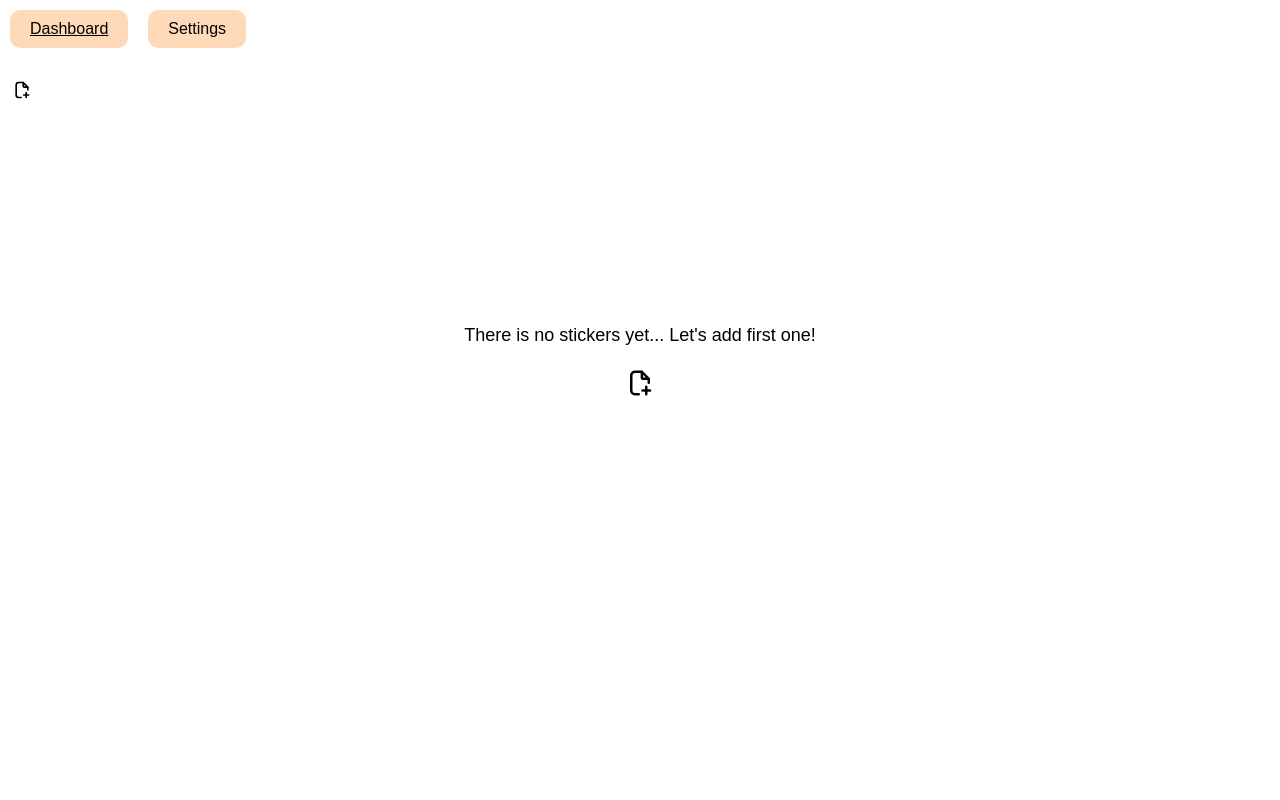
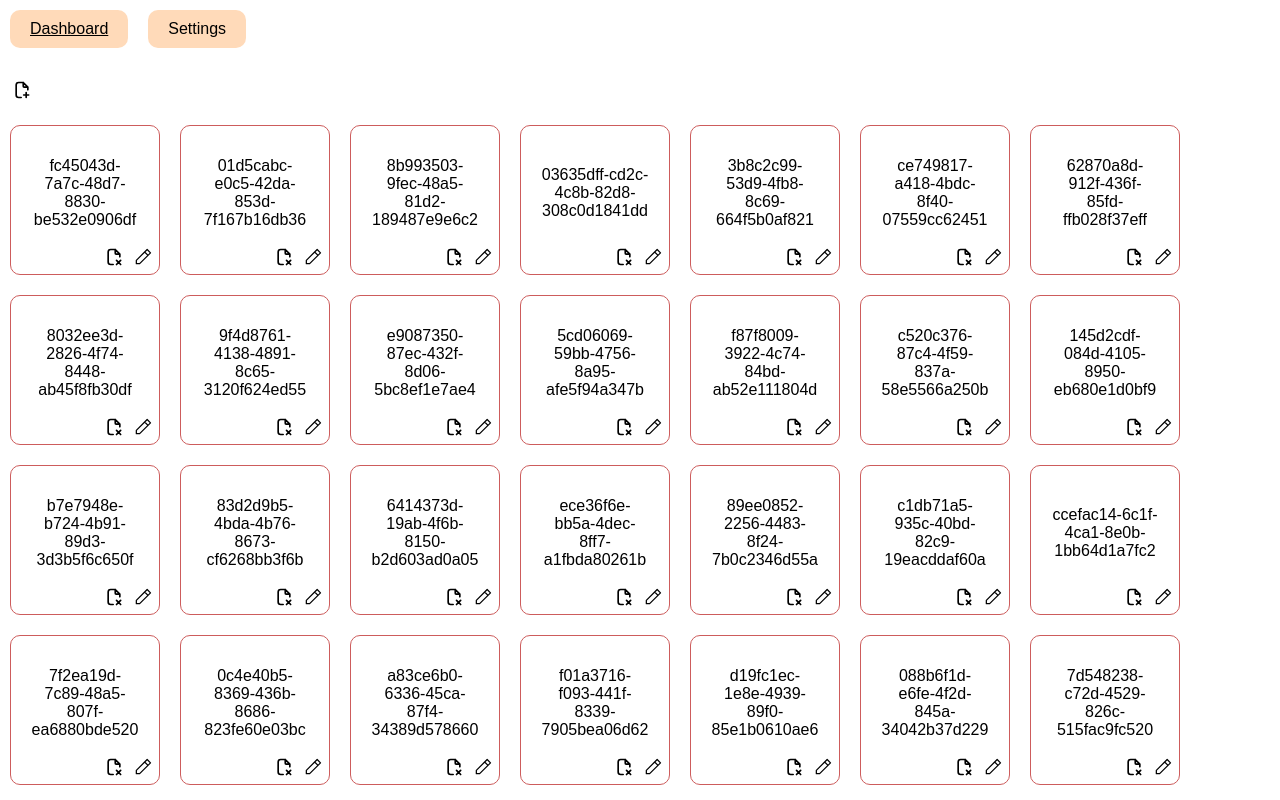
Before and after one commit to idomyshev/mobicult-technical-task, a Nuxt app: page /settings in a window 1280 px wide. Shown: the top 800 px of the page. Built offline with nearby package versions, Linux system fonts and the light colour scheme.

Commit message:
fix: items sizes

```diff
--- a/app.vue
+++ b/app.vue
@@ -7,7 +7,7 @@ const stickersStore = useStickersStore();
 const { loadDatabase } = stickersStore;
 
 onMounted(() => {
-  loadDatabase();
+  //loadDatabase();
 });
 </script>
 <template>
@@ -20,6 +20,10 @@ onMounted(() => {
 <style lang="scss" scoped>
 .app-container {
   height: 100%;
+  width: 100%;
+  display: grid;
+  grid-template-rows: auto 1fr;
+  box-sizing: border-box;
   padding: 10px;
 }
 </style>
--- a/components/Sticker.vue
+++ b/components/Sticker.vue
@@ -35,22 +35,22 @@ defineProps({
 
 <style scoped lang="scss">
 .sticker {
+  width: 150px;
+  height: 150px;
   position: relative;
   padding: 20px 20px 35px 20px;
   box-sizing: border-box;
   border: 1px solid indianred;
   border-radius: 10px;
-  display: flex;
+  display: grid;
+  place-items: center;
   justify-content: center;
   align-items: center;
 
   &__inner {
+    max-width: 100%;
+    max-height: 100%;
     overflow: hidden;
-    width: 150px;
-    height: 135px;
-    display: flex;
-    justify-content: center;
-    align-items: center;
     text-align: center;
   }
 }
--- a/components/StickersView.vue
+++ b/components/StickersView.vue
@@ -33,22 +33,29 @@ const handleClickDelete = (item: ISticker) => {
 
 <template>
   <div class="stickers-view">
-    <div v-if="editMode" class="actions-panel">
+    <div class="actions-panel">
+      <template v-if="editMode">
         <BasicButton :icon="AddIcon" @click="handleClickCreate" />
+      </template>
     </div>
     <div v-if="stickers.length" class="stickers-container">
+      <div class="stickers-container__inner">
         <Sticker
-        v-for="(item, index) in stickers"
+          v-for="item in stickers"
+          :key="item.id"
           :item="item"
           :edit-mode="editMode"
-        :key="index"
           @click:delete="handleClickDelete"
           @click:edit="handleClickEdit"
         />
       </div>
-    <div v-else class="no-items">
+    </div>
+    <div v-else class="no-data">
+      <div>
         {{
-        editMode ? lang.thereIsNoStickersYetLetsAdd : lang.thereIsNoStickersYet
+          editMode
+            ? lang.thereIsNoStickersYetLetsAdd
+            : lang.thereIsNoStickersYet
         }}
         <BasicButton
           v-if="editMode"
@@ -59,30 +66,38 @@ const handleClickDelete = (item: ISticker) => {
         />
       </div>
     </div>
+  </div>
   <StickerDrawer ref="stickerDrawerRef" />
 </template>
 
 <style scoped lang="scss">
 .stickers-view {
+  height: 100%;
   width: 100%;
-  display: flex;
-  flex-direction: column;
+  display: grid;
+  grid-template-rows: auto 1fr;
   gap: 20px;
 }
 
 .stickers-container {
+  &__inner {
     display: flex;
+    flex-wrap: wrap;
     gap: 20px;
-  flex-wrap: wrap;
+    justify-content: flex-start;
+  }
 }
 
-.no-items {
-  display: flex;
-  padding-top: calc(100vh / 4);
-  flex-direction: column;
+.no-data {
+  width: 100%;
+  height: 100%;
+  display: grid;
+  place-items: center;
+  font-size: 1.125rem;
+  div {
+    display: grid;
+    place-items: center;
     gap: 20px;
-  font-size: 1.125rem;
-  width: 100%;
-  text-align: center;
+  }
 }
 </style>
--- a/pages/index.vue
+++ b/pages/index.vue
@@ -1,8 +1,7 @@
-<template>
-  <div class="normal-page">
-    <StickersView />
-  </div>
-</template>
 <script setup lang="ts">
 import StickersView from "~/components/StickersView.vue";
 </script>
+
+<template>
+  <StickersView />
+</template>
--- a/pages/settings.vue
+++ b/pages/settings.vue
@@ -3,12 +3,5 @@ import StickersView from "~/components/StickersView.vue";
 </script>
 
 <template>
-  <div class="normal-page">
-    <StickersView edit-mode />
-  </div>
+  <StickersView edit-mode />
 </template>
-
-<style lang="scss" scoped>
-.settings-page {
-}
-</style>
--- a/scss/main.scss
+++ b/scss/main.scss
@@ -15,10 +15,3 @@ body,
 body {
   position: relative;
 }
-
-.normal-page {
-  width: 100%;
-  height: 100%;
-  display: flex;
-  flex-direction: column;
-}
--- a/stores/stickersStore.ts
+++ b/stores/stickersStore.ts
@@ -5,6 +5,10 @@ import { storageKey } from "~/settings/storage";
 
 export const useStickersStore = defineStore("stickersStore", () => {
   const stickers = ref<ISticker[]>([]);
+
+  for (let i = 1; i <= 30; i++) {
+    stickers.value.push({ id: uuidv4(), text: uuidv4() });
+  }
 
   const addSticker = (item: IStickerForm) => {
     stickers.value.push({ id: uuidv4(), ...item });
```
Lines whose indentation alone changed are shown as unchanged.
